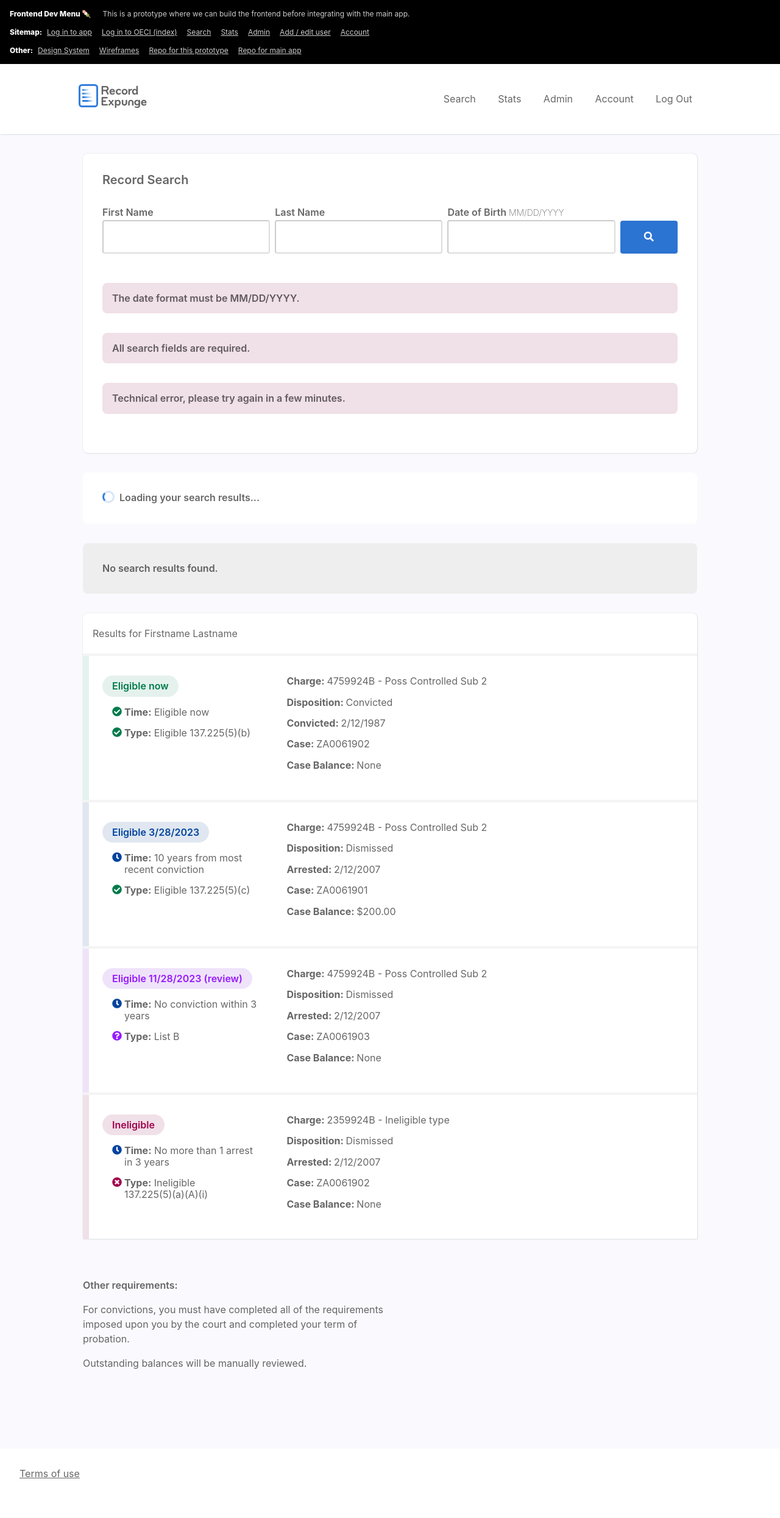
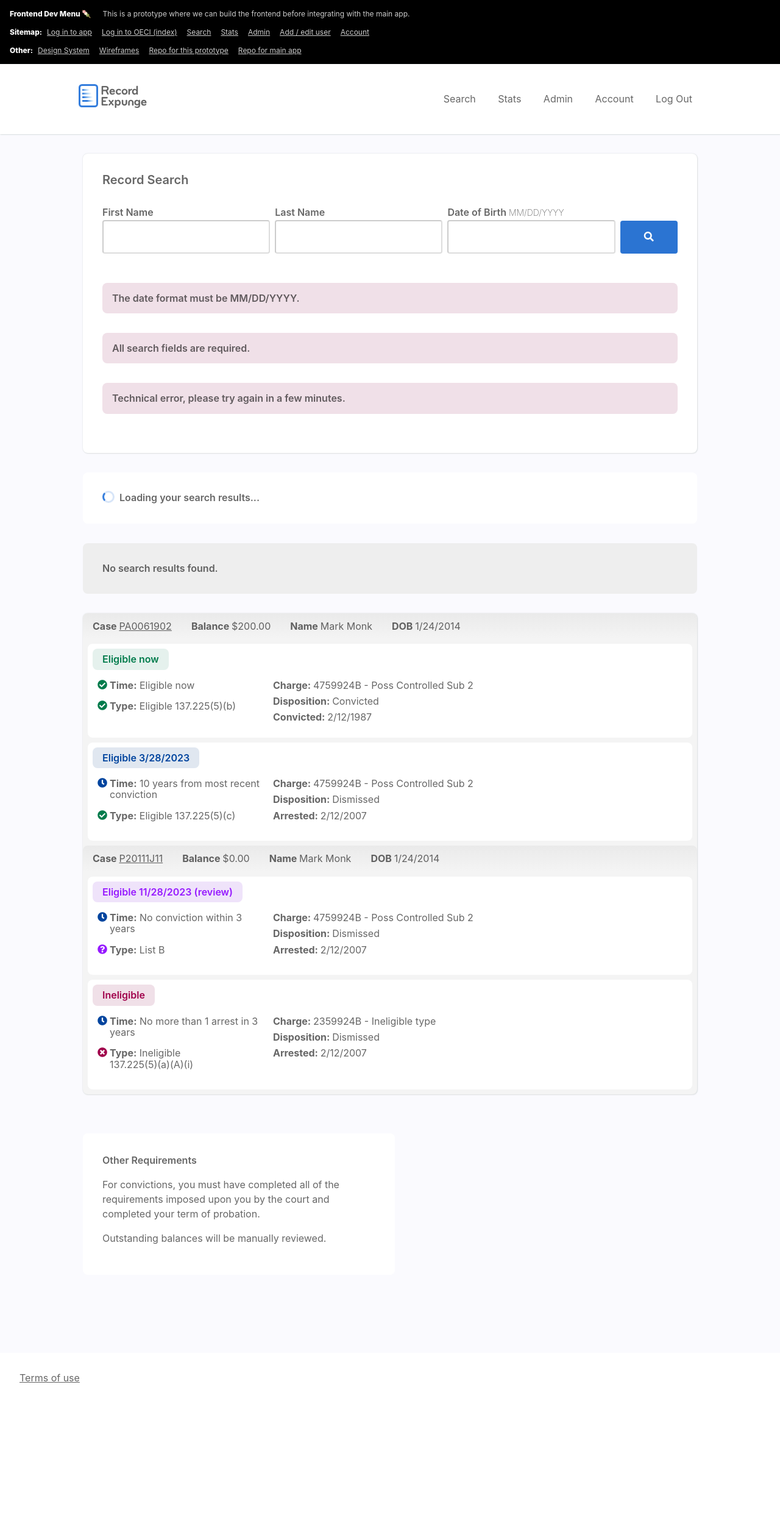
Before and after one commit to hmarcks/expunge-pdx-frontend, a Jekyll site: the page built from search/index.html, in a window 1280 px wide. Shown: the whole page at 61% size. Built offline with Jekyll 4.4.1, drawn with Linux system fonts in a browser that asks for light colours; nearby versions of some CDN libraries; after the commit the page ends 2334 px from its top, so only the background shows below that.

Commit message:
Groups results by cases

```diff
--- a/_scss/global.scss
+++ b/_scss/global.scss
@@ -7,6 +7,8 @@ $purple: #9619ff;
 $washed-purple: #efe3fa;
 $red: #a0004b;
 $washed-red: #f0e0e8;
+
+$black-blue: #676773;
 
 // Won't need these if Tachyons variables are overwriten in colors config
 .green {
@@ -60,6 +62,14 @@ $washed-red: #f0e0e8;
   background-color: $gray-blue;
 }
 
+.bg-black-blue {
+  background-color: $black-blue;
+}
+
+.case-gradient {
+  background: linear-gradient(to bottom, #eaeaea 0%,#f4f4f4 100%);
+}
+
 // stock shadow too dark
 .shadow {
   box-shadow: 0 0 2px 0 rgba(59, 86, 73, 0.2),
@@ -108,21 +118,6 @@ $washed-red: #f0e0e8;
     -webkit-transform: rotate(360deg);
     tranform: rotate(360deg);
   }
-}
-
-// Search results
-
-.record--eligible {
-  box-shadow: inset 10px 0 0 $washed-green;
-}
-.record--future {
-  box-shadow: inset 10px 0 0 $washed-blue;
-}
-.record--review {
-  box-shadow: inset 10px 0 0 $washed-purple;
-}
-.record--ineligible {
-  box-shadow: inset 10px 0 0 $washed-red;
 }
 
 // Below is not in github yet
--- a/search/index.html
+++ b/search/index.html
@@ -5,7 +5,7 @@ title: Search Records - Record Expunge Helper Oregon
 <!-- If search requires page refresh, update page title to "Record search results - Record Expunge Helper Oregon" when results returned -->
 <main class="mw8 center ph2">
   <section class="cf mt4 mb3 pa3 pa4-l bg-white shadow br3">
-    <h1 class="mb4 f4 fw6">Record Search</h1>
+    <h2 class="mb4 f4 fw6">Record Search</h1>
     <form>
       <div class="flex flex-wrap items-end">
         <div class="w-100 w-30-ns mb3 pr2-ns">
@@ -67,155 +67,165 @@ title: Search Records - Record Expunge Helper Oregon
     <p class="bg-light-gray mv4 pa4 br3 fw6">No search results found.</p>
   </div>
 
-  <section class="bg-white shadow br3 br--top">
-    <div class="pa3">
-      <h2 class="pv2">Results for Firstname Lastname</h2>
+  <section class="bg-near-white shadow br3 overflow-auto">
+
+    <div class="cf pv2 br3 br--top case-gradient">
+      <div class="fl ph3 pv1">
+        <span class="fw7">Case </span>
+        <a class="underline" href="#">PA0061902</a>
+      </div>
+      <div class="fl ph3 pv1">
+        <span class="fw7">Balance </span>
+        $200.00
+      </div>
+      <div class="fl ph3 pv1">
+        <span class="fw7">Name </span>
+        Mark Monk
+      </div>
+      <div class="fl ph3 pv1">
+        <span class="fw7">DOB </span>
+        1/24/2014
+      </div>
     </div>
 
-    <div class="flex-l bt bw2 b--near-white record--eligible">
-      <div class="w-100 w-30-l pt4 pr3 pl4">
-        <div class="mb3">
-          <h2 class="dib fw6 green bg-washed-green br-pill pv2 ph3">Eligible now</h2>
-        </div>
-        <div class="relative mb3 ml3">
+    <div class="br3 ma2 bg-white">
+      <h2 class="fw6 green bg-washed-green pv2 ph3 ma2 mb3 dib br3">Eligible now</h2>
+      <div class="flex-l ph3 pb3">
+        <div class="w-100 w-30-l pr3">
+          <div class="relative mb3">
             <i aria-hidden="true" class="absolute fas fa-check-circle green"></i>
             <div class="ml3 pl1"><span class="fw7">Time:</span> Eligible now</div>
           </div>
-        <div class="relative mb3 ml3">
+          <div class="relative mb3">
             <i aria-hidden="true" class="absolute fas fa-check-circle green"></i>
             <div class="ml3 pl1"><span class="fw7">Type:</span> Eligible <span class="nowrap">137.225(5)(b)</span></div>
           </div>
         </div>
-      <div class="w-100 w-70-l pv4 pr3 pl4">
+        <div class="w-100 w-70-l pr3">
           <ul class="list">
-          <li class="mb3">
+            <li class="mb2">
               <span class="fw7">Charge: </span>4759924B - Poss Controlled Sub 2
             </li>
-          <li class="mb3">
+            <li class="mb2">
               <span class="fw7">Disposition: </span>Convicted
             </li>
-          <li class="mb3">
+            <li class="mb2">
               <span class="fw7">Convicted: </span>2/12/1987
-          </li>
-          <li class="mb3">
-            <span class="fw7">Case: </span>ZA0061902
-          </li>
-          <li class="mb3">
-            <span class="fw7">Case Balance: </span>None
             </li>
           </ul>
         </div>
       </div>
+    </div>
 
-    <div class="flex-l bt bw2 b--near-white record--future">
-      <div class="w-100 w-30-l pt4 pr3 pl4">
-        <div class="mb3">
-          <h2 class="dib fw6 dark-blue bg-washed-blue br-pill pv2 ph3">Eligible 3/28/2023</h2>
-        </div>
-        <div class="relative mb3 ml3">
+    <div class="br3 ma2 bg-white">
+      <h2 class="fw6 dark-blue bg-washed-blue pv2 ph3 ma2 mb3 dib br3">Eligible 3/28/2023</h2>
+      <div class="flex-l ph3 pb3">
+        <div class="w-100 w-30-l pr3">
+          <div class="relative mb3">
             <i aria-hidden="true" class="absolute fas fa-clock dark-blue"></i>
             <div class="ml3 pl1"><span class="fw7">Time:</span> 10 years from most recent conviction</div>
           </div>
-        <div class="relative mb3 ml3">
+          <div class="relative mb3">
             <i aria-hidden="true" class="absolute fas fa-check-circle green"></i>
             <div class="ml3 pl1"><span class="fw7">Type:</span> Eligible <span class="nowrap">137.225(5)(c)</span></div>
           </div>
         </div>
-      <div class="w-100 w-70-l pv4 pr3 pl4">
+        <div class="w-100 w-70-l pr3">
           <ul class="list">
-          <li class="mb3">
+            <li class="mb2">
               <span class="fw7">Charge: </span>4759924B - Poss Controlled Sub 2
             </li>
-          <li class="mb3">
+            <li class="mb2">
               <span class="fw7">Disposition: </span>Dismissed
             </li>
-          <li class="mb3">
+            <li class="mb2">
               <span class="fw7">Arrested: </span>2/12/2007
-          </li>
-          <li class="mb3">
-            <span class="fw7">Case: </span>ZA0061901
-          </li>
-          <li class="mb3">
-            <span class="fw7">Case Balance: </span>$200.00
             </li>
           </ul>
         </div>
       </div>
+    </div>
 
-    <div class="flex-l bt bw2 b--near-white record--review">
-      <div class="w-100 w-30-l pt4 pr3 pl4">
-        <div class="mb3">
-          <h2 class="dib fw6 purple bg-washed-purple br-pill pv2 ph3 nowrap">Eligible 11/28/2023 (review)</h2>
+    <div class="cf pv2 br3 br--top case-gradient">
+      <div class="fl ph3 pv1">
+        <span class="fw7">Case </span>
+        <a class="underline" href="#">P20111J11</a>
       </div>
-        <div class="relative mb3 ml3">
+      <div class="fl ph3 pv1">
+        <span class="fw7">Balance </span>
+        $0.00
+      </div>
+      <div class="fl ph3 pv1">
+        <span class="fw7">Name </span>
+        Mark Monk
+      </div>
+      <div class="fl ph3 pv1">
+        <span class="fw7">DOB </span>
+        1/24/2014
+      </div>
+    </div>
+
+    <div class="br3 ma2 bg-white">
+      <h2 class="fw6 purple bg-washed-purple pv2 ph3 ma2 mb3 dib br3">Eligible 11/28/2023 (review)</h2>
+      <div class="flex-l ph3 pb3">
+        <div class="w-100 w-30-l pr3">
+          <div class="relative mb3">
             <i aria-hidden="true" class="absolute fas fa-clock dark-blue"></i>
             <div class="ml3 pl1"><span class="fw7">Time:</span> No conviction within 3 years</div>
           </div>
-        <div class="relative mb3 ml3">
+          <div class="relative mb3">
             <i aria-hidden="true" class="absolute fas fa-question-circle purple"></i>
             <div class="ml3 pl1"><span class="fw7">Type:</span> List B</div>
           </div>
         </div>
-      <div class="w-100 w-70-l pv4 pr3 pl4">
+        <div class="w-100 w-70-l pr3">
           <ul class="list">
-          <li class="mb3">
+            <li class="mb2">
               <span class="fw7">Charge: </span>4759924B - Poss Controlled Sub 2
             </li>
-          <li class="mb3">
+            <li class="mb2">
               <span class="fw7">Disposition: </span>Dismissed
             </li>
-          <li class="mb3">
+            <li class="mb2">
               <span class="fw7">Arrested: </span>2/12/2007
-          </li>
-          <li class="mb3">
-            <span class="fw7">Case: </span>ZA0061903
-          </li>
-          <li class="mb3">
-            <span class="fw7">Case Balance: </span>None
             </li>
           </ul>
         </div>
       </div>
+    </div>
 
-    <div class="flex-l bt bw2 b--near-white record--ineligible">
-      <div class="w-100 w-30-l pt4 pr3 pl4">
-        <div class="mb3">
-          <h2 class="dib fw6 red bg-washed-red br-pill pv2 ph3">Ineligible</h2>
-        </div>
-        <div class="relative mb3 ml3">
+    <div class="br3 ma2 bg-white">
+      <h2 class="fw6 red bg-washed-red pv2 ph3 ma2 mb3 dib br3">Ineligible</h2>
+      <div class="flex-l ph3 pb3">
+        <div class="w-100 w-30-l pr3">
+          <div class="relative mb3">
             <i aria-hidden="true" class="absolute fas fa-clock dark-blue"></i>
             <div class="ml3 pl1"><span class="fw7">Time:</span> No more than 1 arrest in 3 years</div>
           </div>
-        <div class="relative mb3 ml3">
+          <div class="relative mb3">
             <i aria-hidden="true" class="absolute fas fa-times-circle red"></i>
             <div class="ml3 pl1"><span class="fw7">Type:</span> Ineligible <span class="nowrap">137.225(5)(a)(A)(i)</span></div>
           </div>
         </div>
-      <div class="w-100 w-70-l pv4 pr3 pl4">
+        <div class="w-100 w-70-l pr3">
           <ul class="list">
-          <li class="mb3">
+            <li class="mb2">
               <span class="fw7">Charge: </span>2359924B - Ineligible type
             </li>
-          <li class="mb3">
+            <li class="mb2">
               <span class="fw7">Disposition: </span>Dismissed
             </li>
-          <li class="mb3">
+            <li class="mb2">
               <span class="fw7">Arrested: </span>2/12/2007
-          </li>
-          <li class="mb3">
-            <span class="fw7">Case: </span>ZA0061902
-          </li>
-          <li class="mb3">
-            <span class="fw7">Case Balance: </span>None
             </li>
           </ul>
         </div>
       </div>
-
+    </div>
   </section>
 
-  <section class="mt5 mb5 mw6 lh-copy">
-    <h3 class="fw6 mb3">Other requirements:</h3>
+  <section class="bg-white lh-copy pa4 br3 mt5 mb5 mw6">
+    <h3 class="fw6 mb3">Other Requirements</h3>
     <p class="mb3">For convictions, you must have completed all of the requirements imposed upon you by the court and completed your term of probation.</p>
     <p class="mb3">Outstanding balances will be manually reviewed.</p>
   </section>
```
Also changed, not shown: 2 other files. Lines whose indentation alone changed are shown as unchanged.
